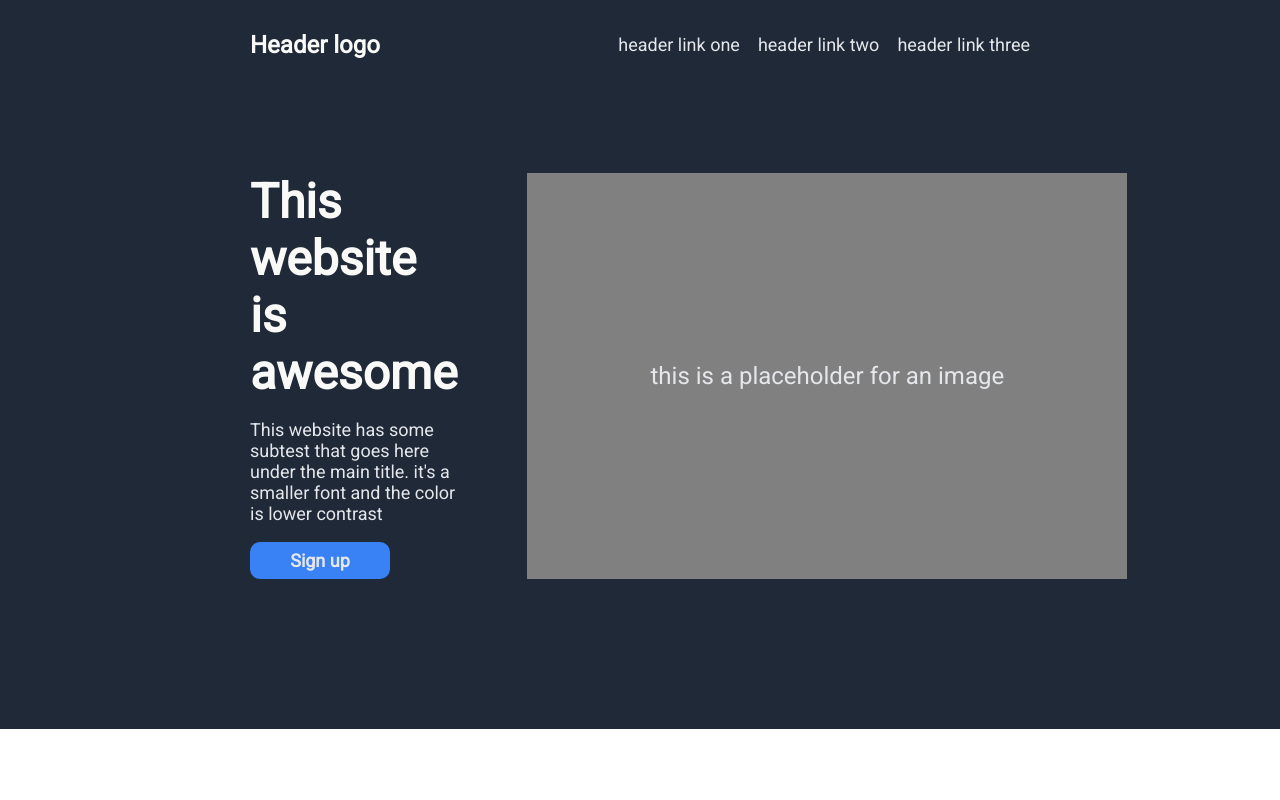
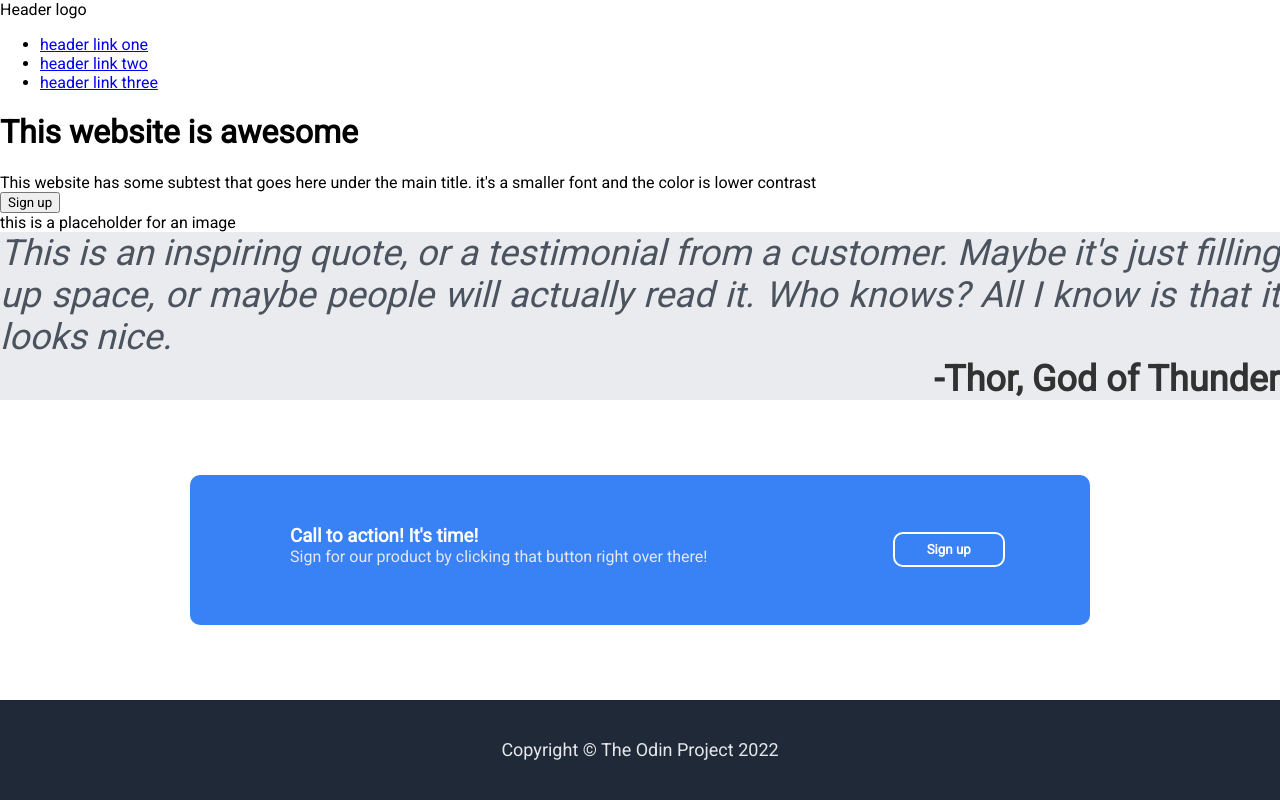
Before and after one commit to Gildedboy/landing-page, a plain HTML site: page index.html in a window 1280 px wide. Drawn offline with Linux system fonts and the light colour scheme.

Commit message:
Section 4 and Footer completed

```diff
--- a/index.html
+++ b/index.html
@@ -31,6 +31,24 @@
         <div class="hero-image">this is a placeholder for an image</div>
       </div>
     </div>
+
+    <div class="section-3">
+      <p class="quote">
+        This is an inspiring quote, or a testimonial from a customer. Maybe it's
+        just filling up space, or maybe people will actually read it. Who knows?
+        All I know is that it looks nice.
+      </p>
+      <p class="quote-author">-Thor, God of Thunder</p>
+    </div>
+    <div class="section-4">
+      <div class="call-to-action">
+        <div class="call-to-action-text">
+          <h3 style="color: white">Call to action! It's time!</h3>
+          <p>Sign for our product by clicking that button right over there!</p>
+        </div>
+        <button>Sign up</button>
+      </div>
+    </div>
+    <footer>Copyright © The Odin Project 2022</footer>
   </body>
-  <footer></footer>
 </html>
--- a/style.css
+++ b/style.css
@@ -2,90 +2,79 @@
   font-family: Roboto, sans-serif;
 }
 
-body {
+html {
+  display: flex;
+  flex-direction: column;
+  justify-content: space-between;
+}
+body,
+h3,
+p {
   margin: 0;
 }
+/*SECTION 3 CSS*/
+.section-3 {
+  display: flex;
+  justify-content: center;
+  align-items: center;
+  flex-direction: column;
+  background-color: #e5e7eb;
+  font-size: 36px;
+  color: #1f2937;
+  font-style: italic;
+  opacity: 0.8;
+}
+.quote {
+  align-self: center;
+  justify-content: center;
+  text-align: justify;
+}
+.quote-author {
+  align-self: flex-end;
+  font-style: normal;
+  font-weight: bold;
+  color: black;
+}
 
-a {
-  text-decoration: none;
+/*SECTION 4 CSS*/
+
+.section-4 {
+  display: flex;
+  justify-content: center;
+  align-items: center;
+  height: 300px;
+}
+.call-to-action {
+  display: flex;
+  background-color: #3882f6;
+  color: white;
+  height: 150px;
+  width: 900px;
+  border-radius: 10px;
+  justify-content: space-evenly;
+}
+.call-to-action-text {
+  padding: 50px 100px;
   color: #e5e7eb;
 }
-a:hover {
-  text-decoration: underline;
+.call-to-action button {
+  color: white;
+  background-color: #3882f6;
+  border: 2px solid white;
+  border-radius: 10px;
+  font-weight: bold;
+  padding: 8px 32px;
+  margin: auto;
 }
 
-ul {
+/*FOOTER*/
+
+footer {
+  background-color: #1f2937;
   display: flex;
-  justify-content: flex-end;
+  justify-content: center;
   align-items: center;
-  gap: 18px;
-  font-size: 18px;
-  color: #e5e7eb;
-  list-style: none;
-}
-h1 {
-  font-size: 48px;
-  font-weight: bold;
-  color: #f9faf8;
-  margin: 0;
-}
-
-p {
+  height: 100px;
   font-size: 18px;
   color: #e5e7eb;
 }
-
-.hero {
-  background-color: #1f2937;
-  color: #f9faf8;
-  font-size: 24px;
-  padding: 16px 250px 150px 250px;
-}
-
-.logo {
-  color: #f9faf8;
-  display: flex;
-  align-items: center;
-  font-weight: bold;
-  font-size: 24px;
-}
-
-.navbar {
-  display: flex;
-  justify-content: space-between;
-}
-
-.hero-content {
-  display: flex;
-  justify-content: space-between;
-  flex: auto;
-  gap: 70px;
-  margin-top: 100px;
-}
-
-.hero-text {
-  display: flex;
-  flex-direction: column;
-}
-
-.hero-image {
-  width: 600px;
-  display: flex;
-  flex-shrink: 0;
-  flex-basis: auto;
-  justify-content: center;
-  align-items: center;
-  color: #e5e7eb;
-  background-color: grey;
-}
-button {
-  width: 140px;
-  height: auto;
-  font-size: 18px;
-  background-color: #3882f6;
-  color: #e5e7eb;
-  border-radius: 10px;
-  border: none;
-  font-weight: bold;
-  padding: 8px;
-}
```
